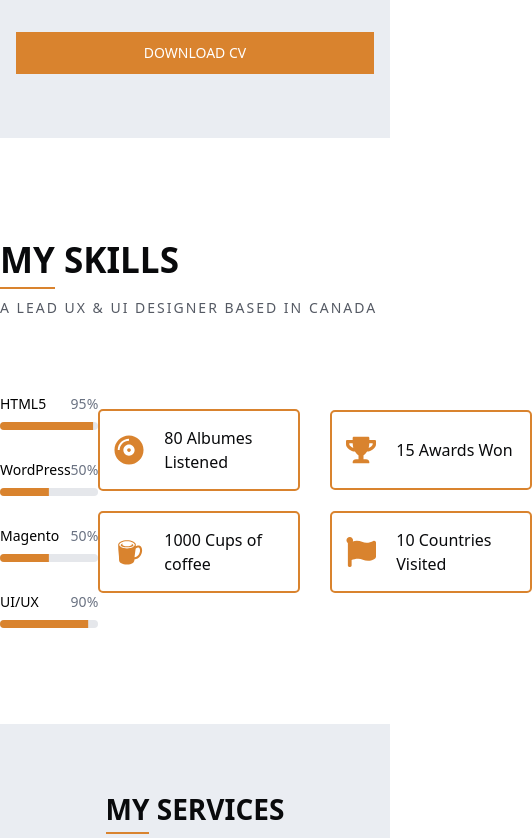
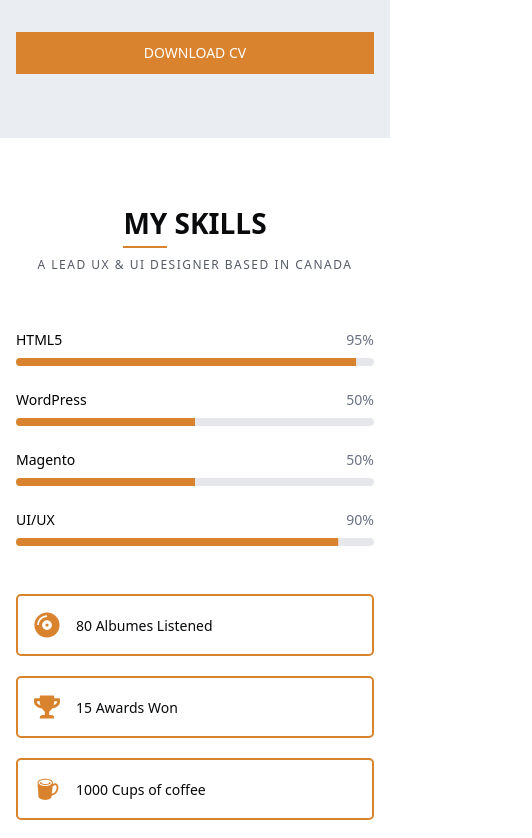
Before and after one commit to Sijan666/portfolioTonySmith, a React (Vite) app: page / in a window 390 px wide. Shown: the part 1521-2359 px from the top of the page, 532 px wide, since content can reach past the window. Built offline with nearby package versions, Linux system fonts and the light colour scheme.

Commit message:
fix responsive issue in  skills

```diff
--- a/src/components/layouts/Skills.jsx
+++ b/src/components/layouts/Skills.jsx
@@ -28,67 +28,68 @@ const Skills = () => {
     }, []);
 
     return (
-        <div className="py-24">
-            <Container>
-                <div className="mb-10">
-                    <h3 className='text-[#090A0C] font-bold text-[35px] uppercase'>
+        <div className="py-16 md:py-24">
+            <Container className={'px-4 lg:px-0'}>
+                <div className="mb-8 md:mb-10 text-center lg:text-left">
+                    <h3 className='text-[#090A0C] font-bold text-[28px] md:text-[35px] uppercase'>
                         <span className='border-b-2 border-[#D9832E] pb-1'>My</span> Skills
                     </h3>
-                    <p className='text-[14px] text-[#555A64] tracking-[2px] uppercase pt-2.5'>
+                    <p className='text-[12px] md:text-[14px] text-[#555A64] tracking-[1.5px] md:tracking-[2px] uppercase pt-3 md:pt-2.5'>
                         A Lead UX & UI designer based in Canada
                     </p>
                 </div>
-                <div className="pt-9">
-                    <Flex className={'justify-between items-center'}>
-                        <div className="w-[570px]">
+                <div className="pt-6 md:pt-9">
+                    <Flex className={'flex-col lg:flex-row justify-between items-center lg:items-start gap-y-12 lg:gap-y-0 lg:gap-x-10'}>
+                        {/* Progress Bars Section */}
+                        <div className="w-full lg:w-[50%] xl:w-[570px]">
                             <div className="flex justify-between mb-2">
                                 <span className="text-sm font-medium text-black">HTML5</span>
                                 <span className="text-sm font-medium text-gray-500">95%</span>
                             </div>
                             <Progress value={progressValues.html} className="w-full bg-gray-200 *:bg-[#D9832E]  *:duration-2000"/>
-                            <div className="flex justify-between mb-2 mt-7.5">
+                            <div className="flex justify-between mb-2 mt-6 md:mt-7.5">
                                 <span className="text-sm font-medium text-black">WordPress</span>
                                 <span className="text-sm font-medium text-gray-500">50%</span>
                             </div>
                             <Progress value={progressValues.wordpress} className="w-full bg-gray-200 *:bg-[#D9832E] *:duration-2000 *:delay-100"/>
-                            <div className="flex justify-between mb-2 mt-7.5">
+                            <div className="flex justify-between mb-2 mt-6 md:mt-7.5">
                                 <span className="text-sm font-medium text-black">Magento</span>
                                 <span className="text-sm font-medium text-gray-500">50%</span>
                             </div>
                             <Progress value={progressValues.magento} className="w-full bg-gray-200 *:bg-[#D9832E] *:duration-2000 *:delay-200"/>
-                            <div className="flex justify-between mb-2 mt-7.5">
+                            <div className="flex justify-between mb-2 mt-6 md:mt-7.5">
                                 <span className="text-sm font-medium text-black">UI/UX</span>
                                 <span className="text-sm font-medium text-gray-500">90%</span>
                             </div>
                             <Progress value={progressValues.uiux} className="w-full bg-gray-200 *:bg-[#D9832E] *:duration-2000 *:delay-300"/>
                         </div>
-
-                        <div className="">
-                            <Flex className={'mb-5 gap-x-7.5 justify-end'}>
-                                <div className="py-3.75 px-3.5 bg-white border-2 border-[#D9832E] rounded-[5px]">
-                                    <Flex className={'justify-between gap-x-5'}>
-                                        <FaCompactDisc className='text-[#D9832E] text-[30px]'/>
-                                        <p className='text-[#090A0C] font-medium text-base w-30'>80 Albumes Listened</p>
+                        {/* Cards Section */}
+                        <div className="w-full lg:w-[45%] flex flex-col gap-y-5">
+                            <Flex className={'flex-col sm:flex-row gap-y-5 sm:gap-y-0 sm:gap-x-5 lg:gap-x-7.5 lg:justify-end'}>
+                                <div className="py-4 md:py-3.75 px-4 md:px-3.5 bg-white border-2 border-[#D9832E] rounded-[5px] w-full sm:w-1/2 lg:w-auto">
+                                    <Flex className={'justify-between items-center gap-x-4 md:gap-x-5'}>
+                                        <FaCompactDisc className='text-[#D9832E] text-[26px] md:text-[30px] shrink-0'/>
+                                        <p className='text-[#090A0C] font-medium text-[14px] md:text-base w-full sm:w-30'>80 Albumes Listened</p>
                                     </Flex>
                                 </div>
-                                <div className="py-5.75 px-3.5 bg-white border-2 border-[#D9832E] rounded-[5px] ">
-                                    <Flex className={'justify-between gap-x-5'}>
-                                        <FaTrophy className='text-[#D9832E] text-[30px]'/>
-                                        <p className='text-[#090A0C] font-medium text-base w-30'>15 Awards Won</p>
+                                <div className="py-4 md:py-5.75 px-4 md:px-3.5 bg-white border-2 border-[#D9832E] rounded-[5px] w-full sm:w-1/2 lg:w-auto">
+                                    <Flex className={'justify-between items-center gap-x-4 md:gap-x-5'}>
+                                        <FaTrophy className='text-[#D9832E] text-[26px] md:text-[30px] shrink-0'/>
+                                        <p className='text-[#090A0C] font-medium text-[14px] md:text-base w-full sm:w-30'>15 Awards Won</p>
                                     </Flex>
                                 </div>
                             </Flex>
-                            <Flex className={'mb-5 gap-x-7.5 justify-end'}>
-                                <div className="py-3.75 px-3.5 bg-white border-2 border-[#D9832E] rounded-[5px]">
-                                    <Flex className={'justify-between gap-x-5'}>
-                                        <GiCoffeeMug className='text-[#D9832E] text-[30px]'/>
-                                        <p className='text-[#090A0C] font-medium text-base w-30'>1000 Cups of coffee</p>
+                            <Flex className={'flex-col sm:flex-row gap-y-5 sm:gap-y-0 sm:gap-x-5 lg:gap-x-7.5 lg:justify-end'}>
+                                <div className="py-4 md:py-3.75 px-4 md:px-3.5 bg-white border-2 border-[#D9832E] rounded-[5px] w-full sm:w-1/2 lg:w-auto">
+                                    <Flex className={'justify-between items-center gap-x-4 md:gap-x-5'}>
+                                        <GiCoffeeMug className='text-[#D9832E] text-[26px] md:text-[30px] shrink-0'/>
+                                        <p className='text-[#090A0C] font-medium text-[14px] md:text-base w-full sm:w-30'>1000 Cups of coffee</p>
                                     </Flex>
                                 </div>
-                                <div className="py-3.75 px-3.5 bg-white border-2 border-[#D9832E] rounded-[5px] ">
-                                    <Flex className={'justify-between gap-x-5'}>
-                                        <FaFlag className='text-[#D9832E] text-[30px]'/>
-                                        <p className='text-[#090A0C] font-medium text-base w-30'>10 Countries Visited</p>
+                                <div className="py-4 md:py-3.75 px-4 md:px-3.5 bg-white border-2 border-[#D9832E] rounded-[5px] w-full sm:w-1/2 lg:w-auto">
+                                    <Flex className={'justify-between items-center gap-x-4 md:gap-x-5'}>
+                                        <FaFlag className='text-[#D9832E] text-[26px] md:text-[30px] shrink-0'/>
+                                        <p className='text-[#090A0C] font-medium text-[14px] md:text-base w-full sm:w-30'>10 Countries Visited</p>
                                     </Flex>
                                 </div>
                             </Flex>
```
